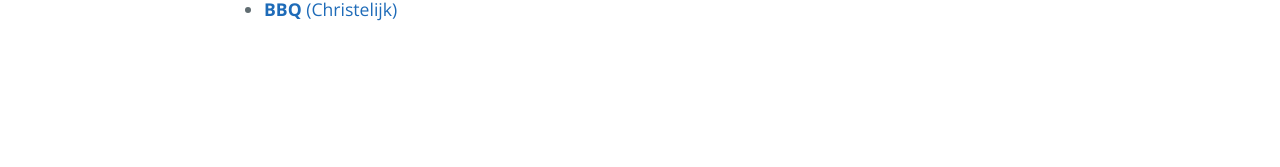
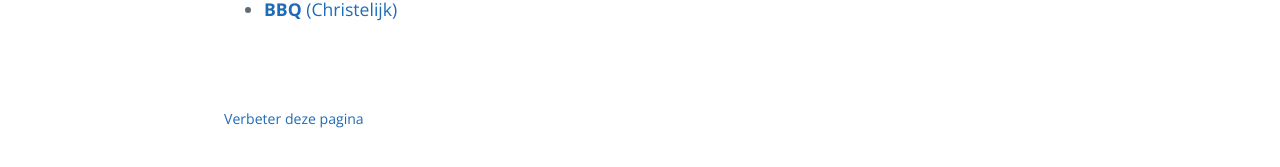
Before and after one commit to haampie/gsv, a Jekyll site: the page built from index.html, in a window 1280 px wide. Shown: the part 609-776 px from the top of the page. Built offline with Jekyll 4.4.1, drawn with Linux system fonts in a browser that asks for light colours.

Commit message:
Knopje [verbeteren] toegevoegd

```diff
--- a/_layouts/standaard.html
+++ b/_layouts/standaard.html
@@ -11,10 +11,16 @@
   </head>
   <body>
     <section class="page-header">
-      <h1 class="project-name">{{ page.title }}</h1>
+      <h1 class="project-name">{{ page.title | default: GSVnet }}</h1>
     </section>
     <section class="main-content">
       {{ content }}
     </section>
+
+    <footer class="main-content">
+      <small>
+        <a rel="nofollow" href="https://github.com/haampie/gsv/edit/master/{{ page.path }}">Verbeter deze pagina</a>
+      </small>
+    </footer>
   </body>
 </html>
```
